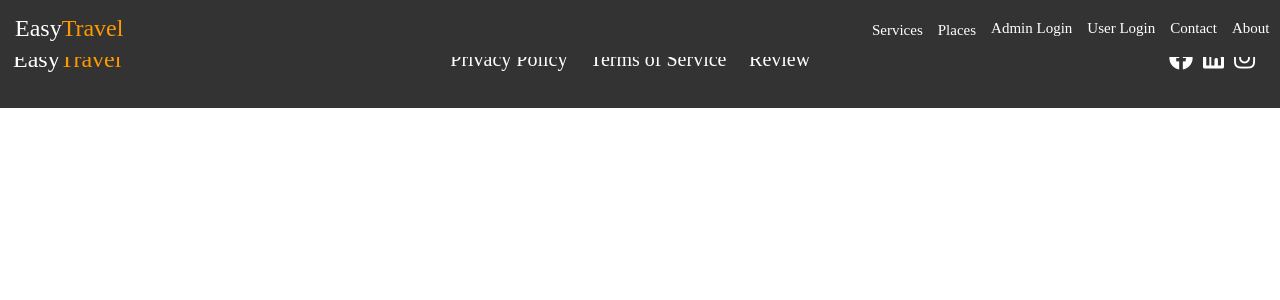
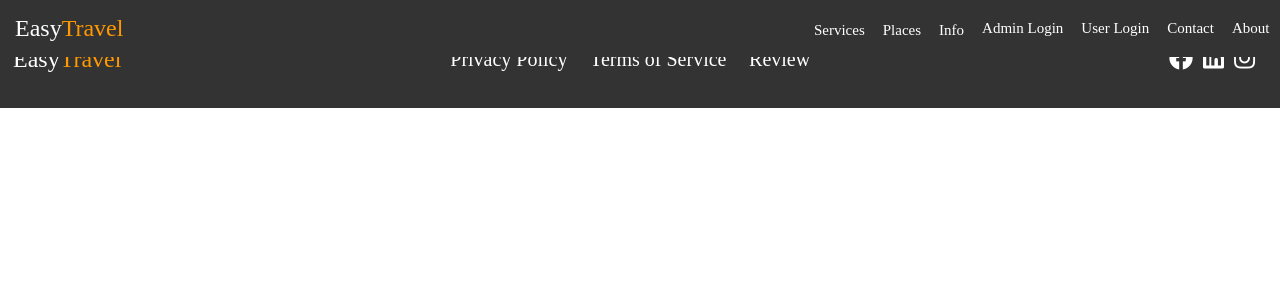
Before and after one commit to amitkabiraj/Tour_and_Travel, a Django app: page /car in a window 1280 px wide. Shown: the top 300 px of the page. Run offline with Django 4.2, Linux system fonts and the light colour scheme.

Commit message:
add info

```diff
--- a/myapp/static/myapp/css/style.css
+++ b/myapp/static/myapp/css/style.css
@@ -38,7 +38,7 @@ body, ul {
   }
 
   .nav-links li {
-    margin-right: 15px;
+    margin-right: 18px;
   }
 
   .nav-links li:last-child {
--- a/myapp/templates/myapp/base.html
+++ b/myapp/templates/myapp/base.html
@@ -27,8 +27,6 @@
         <div class="dropdown-content">
           <a href="{% url 'hotel' %}"style="font-size: 15px;">Hotels</a>
           <a href="{% url 'car' %}" style="font-size: 15px;">Cars</a>
-          <a href="{% url 'restrurent' %}"style="font-size: 15px;">Restrurents</a>
-          <a href="{% url 'hospital' %}"style="font-size: 15px;">Hospital</a>
           <a href="{% url 'tickets' %}"style="font-size: 15px;">Tickets</a>
         </div>
       </li>
@@ -38,6 +36,17 @@
           <div class="dropdown-content">
             <a href="{% url 'murshidabad' %}"style="font-size: 15px;">Murshidbad</a>
             <a href="{% url 'nadia' %}"style="font-size: 15px;">Nadia</a>
+          </div>
+        </div>
+      </li>
+      <li>
+        <div class="dropdown">
+          <a href="{% url 'places' %}"style="font-size: 15px;">Info</a>
+          <div class="dropdown-content">
+            <a href="{% url 'restrurent' %}"style="font-size: 15px;">Restrurents</a>
+             <a href="{% url 'hospital' %}"style="font-size: 15px;">Hospital</a>
+            <a href="{% url '#' %}"style="font-size: 15px;">Oil Pump</a>
+            <a href="{% url '#' %}"style="font-size: 15px;">ATM</a>
           </div>
         </div>
       </li>
```
